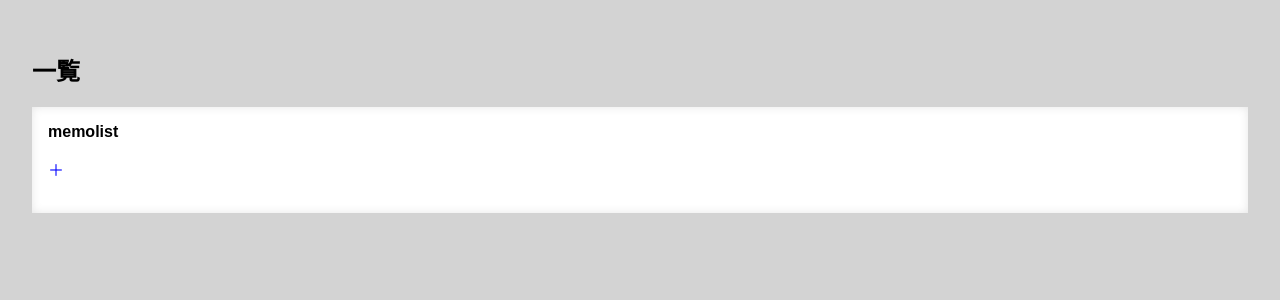
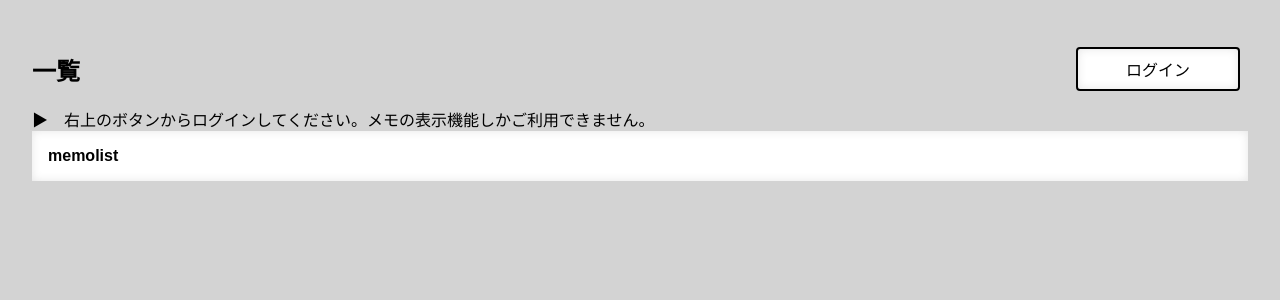
Before and after one commit to daiiiichi/memo-app-react, a React (Create React App) app: page / in a window 1280 px wide. Shown: the top 300 px of the page. Built offline with nearby package versions, Linux system fonts and the light colour scheme.

Commit message:
ログイン機能の追加

```diff
--- a/src/App.tsx
+++ b/src/App.tsx
@@ -1,7 +1,11 @@
 import React, { useState, useEffect } from "react";
+import UserProvider from "./context/userProvider.tsx";
 import { MemoList } from "./components/memoList.tsx";
 import { MemoEdit } from "./components/memoEdit.tsx";
+import LoginButton from "./components/loginButton.tsx";
+import UserNotification from "./components/userNotification.tsx";
 import { Memo } from "./types/typs.ts";
+import styles from "./styles/globals.module.css";
 
 function App() {
   const [memos, setMemos] = useState<Memo[]>([]);
@@ -14,10 +18,15 @@ function App() {
   }, []);
 
   return (
-    <div className="App">
+    <UserProvider>
+      <div>
+        <div className={styles.appheader}>
           <h2>{selectedMemo ? "編集" : "一覧"}</h2>
+          <LoginButton />
+        </div>
+        <UserNotification />
         <main>
-        <div className="container">
+          <div>
             <MemoList
               memos={memos}
               setMemos={setMemos}
@@ -25,7 +34,7 @@ function App() {
               setSelectedMemo={setSelectedMemo}
             />
           </div>
-        <div className="container">
+          <div>
             <MemoEdit
               memos={memos}
               setMemos={setMemos}
@@ -35,6 +44,7 @@ function App() {
           </div>
         </main>
       </div>
+    </UserProvider>
   );
 }
 
--- /dev/null
+++ b/src/components/loginButton.tsx
@@ -0,0 +1,15 @@
+import React, { useContext } from "react";
+import { UserContext } from "../context/userContext.tsx";
+import styles from "../styles/globals.module.css";
+
+const LoginButton = () => {
+  const { isLogin, setIsLogin } = useContext(UserContext);
+
+  return (
+    <button className={styles.loginbutton} onClick={() => setIsLogin(!isLogin)}>
+      {isLogin ? "ログアウト" : "ログイン"}
+    </button>
+  );
+};
+
+export default LoginButton;
--- a/src/components/memoEdit.tsx
+++ b/src/components/memoEdit.tsx
@@ -1,4 +1,5 @@
-import React from "react";
+import React, { useContext } from "react";
+import { UserContext } from "../context/userContext.tsx";
 import styles from "../styles/globals.module.css";
 import { Memo, MemoStateProps } from "../types/typs.ts";
 
@@ -8,6 +9,8 @@ export const MemoEdit: React.FC<MemoStateProps> = ({
   setMemos,
   setSelectedMemo,
 }) => {
+  const { isLogin } = useContext(UserContext);
+
   const saveMemos = (updatedMemos: Memo[]) => {
     localStorage.setItem("memos", JSON.stringify(updatedMemos));
   };
@@ -22,7 +25,7 @@ export const MemoEdit: React.FC<MemoStateProps> = ({
 
   const updateMemo = (selectedMemo: Memo) => {
     const updatedMemos: Memo[] = memos.map((memo) =>
-      memo.id === selectedMemo.id ? selectedMemo : memo,
+      memo.id === selectedMemo.id ? selectedMemo : memo
     );
     saveMemos(updatedMemos);
     setMemos(updatedMemos);
@@ -48,9 +51,12 @@ export const MemoEdit: React.FC<MemoStateProps> = ({
                 text: e.target.value,
               })
             }
+            readOnly={!isLogin}
           ></textarea>
+          {isLogin && (
             <div className={styles.buttonarea}>
               <button
+                className={styles.editbutton}
                 onClick={() =>
                   selectedMemo.id
                     ? updateMemo(selectedMemo)
@@ -59,8 +65,14 @@ export const MemoEdit: React.FC<MemoStateProps> = ({
               >
                 {selectedMemo.id ? "更新" : "新規追加"}
               </button>
-            <button onClick={() => deleteMemo(selectedMemo.id)}>削除</button>
+              <button
+                className={styles.editbutton}
+                onClick={() => deleteMemo(selectedMemo.id)}
+              >
+                削除
+              </button>
             </div>
+          )}
         </div>
       )}
     </div>
--- a/src/components/memoList.tsx
+++ b/src/components/memoList.tsx
@@ -1,4 +1,5 @@
-import React from "react";
+import React, { useContext } from "react";
+import { UserContext } from "../context/userContext.tsx";
 import styles from "../styles/globals.module.css";
 import { MemoStateProps } from "../types/typs.ts";
 
@@ -8,6 +9,8 @@ export const MemoList: React.FC<MemoStateProps> = ({
   setMemos,
   setSelectedMemo,
 }) => {
+  const { isLogin } = useContext(UserContext);
+
   return (
     <div>
       <strong className="">memolist</strong>
@@ -24,12 +27,14 @@ export const MemoList: React.FC<MemoStateProps> = ({
           {memo.text.split("\n")[0]}
         </p>
       ))}
+      {isLogin && (
         <p
           className={styles.newMemo}
           onClick={() => setSelectedMemo({ id: null, text: "" })}
         >
           ＋
         </p>
+      )}
     </div>
   );
 };
--- /dev/null
+++ b/src/components/userNotification.tsx
@@ -0,0 +1,22 @@
+import React, { useContext } from "react";
+import { UserContext } from "../context/userContext.tsx";
+
+const UserNotification = () => {
+  const { isLogin } = useContext(UserContext);
+
+  return (
+    <div>
+      {isLogin ? (
+        <div>
+          ▶　ログインが完了しました。すべての機能をご利用いただけます。
+        </div>
+      ) : (
+        <div>
+          ▶　右上のボタンからログインしてください。メモの表示機能しかご利用できません。
+        </div>
+      )}
+    </div>
+  );
+};
+
+export default UserNotification;
--- /dev/null
+++ b/src/context/userContext.tsx
@@ -0,0 +1,6 @@
+import { createContext } from "react";
+
+export const UserContext = createContext({
+  isLogin: false,
+  setIsLogin: (value: boolean) => {},
+});
--- /dev/null
+++ b/src/context/userProvider.tsx
@@ -0,0 +1,14 @@
+import React, { useState } from "react";
+import { UserContext } from "./userContext.tsx";
+
+const UserProvider = ({ children }) => {
+  const [isLogin, setIsLogin] = useState(false);
+
+  return (
+    <UserContext.Provider value={{ isLogin, setIsLogin }}>
+      {children}
+    </UserContext.Provider>
+  );
+};
+
+export default UserProvider;
--- a/src/styles/globals.module.css
+++ b/src/styles/globals.module.css
@@ -14,7 +14,13 @@ main {
   box-shadow: inset 0 0 10px rgba(0, 0, 0, 0.1);
 }
 
-button {
+.appheader {
+  display: flex;
+  justify-content: space-between;
+  align-items: center;
+}
+
+.editbutton {
   font-size: 16px;
   padding: 8px 48px;
   margin: 0 8px;
@@ -22,6 +28,18 @@ button {
   border-color: black;
   border-radius: 4px;
   background-color: #d3d3d3;
+  box-shadow: inset 0 0 10px rgba(0, 0, 0, 0.1);
+  cursor: pointer;
+}
+
+.loginbutton {
+  font-size: 16px;
+  padding: 8px 48px;
+  margin: 0 8px;
+  border: 2px solid transparent;
+  border-color: black;
+  border-radius: 4px;
+  background-color: white;
   box-shadow: inset 0 0 10px rgba(0, 0, 0, 0.1);
   cursor: pointer;
 }
```
Lines whose indentation alone changed are shown as unchanged.
